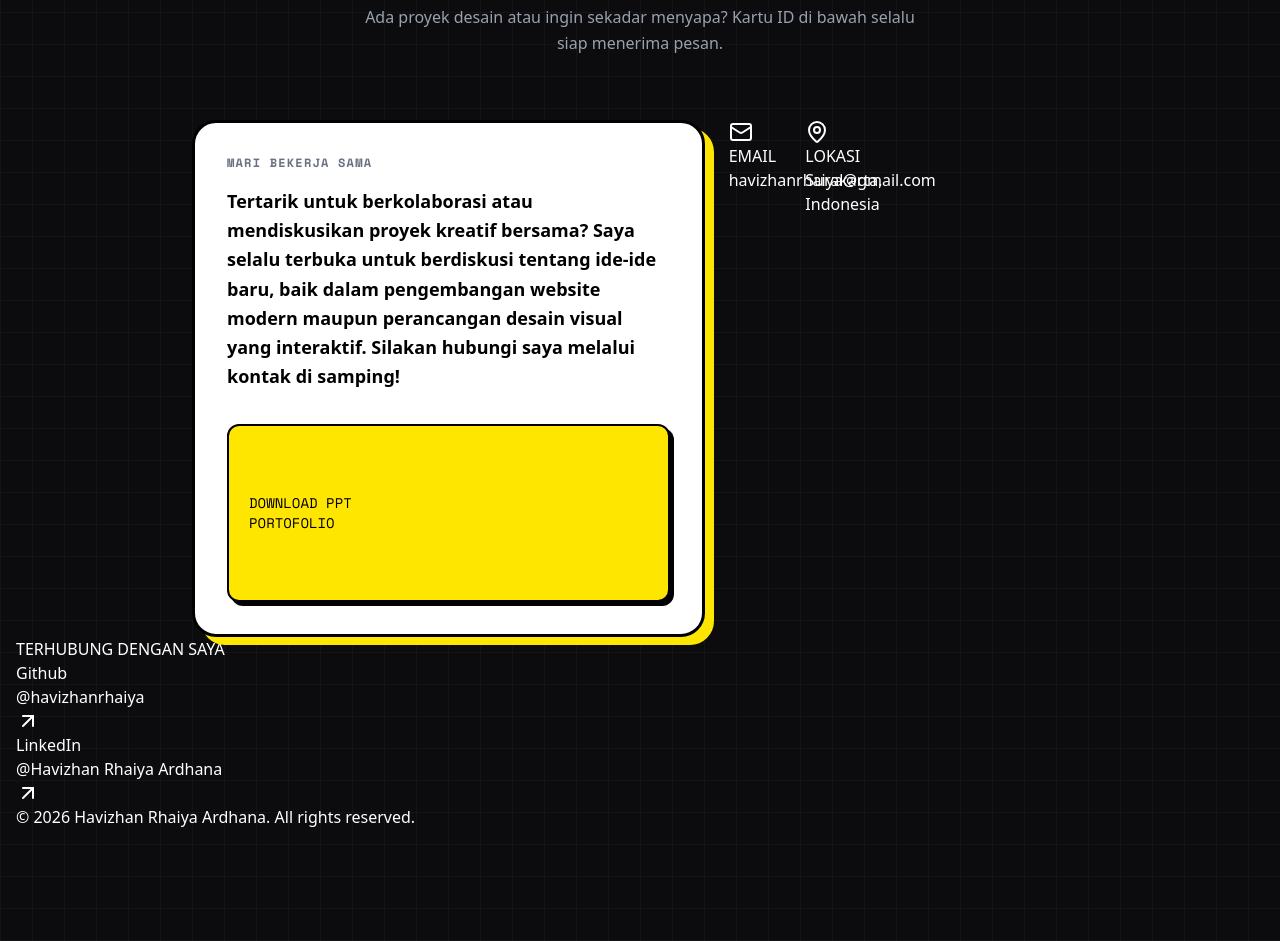
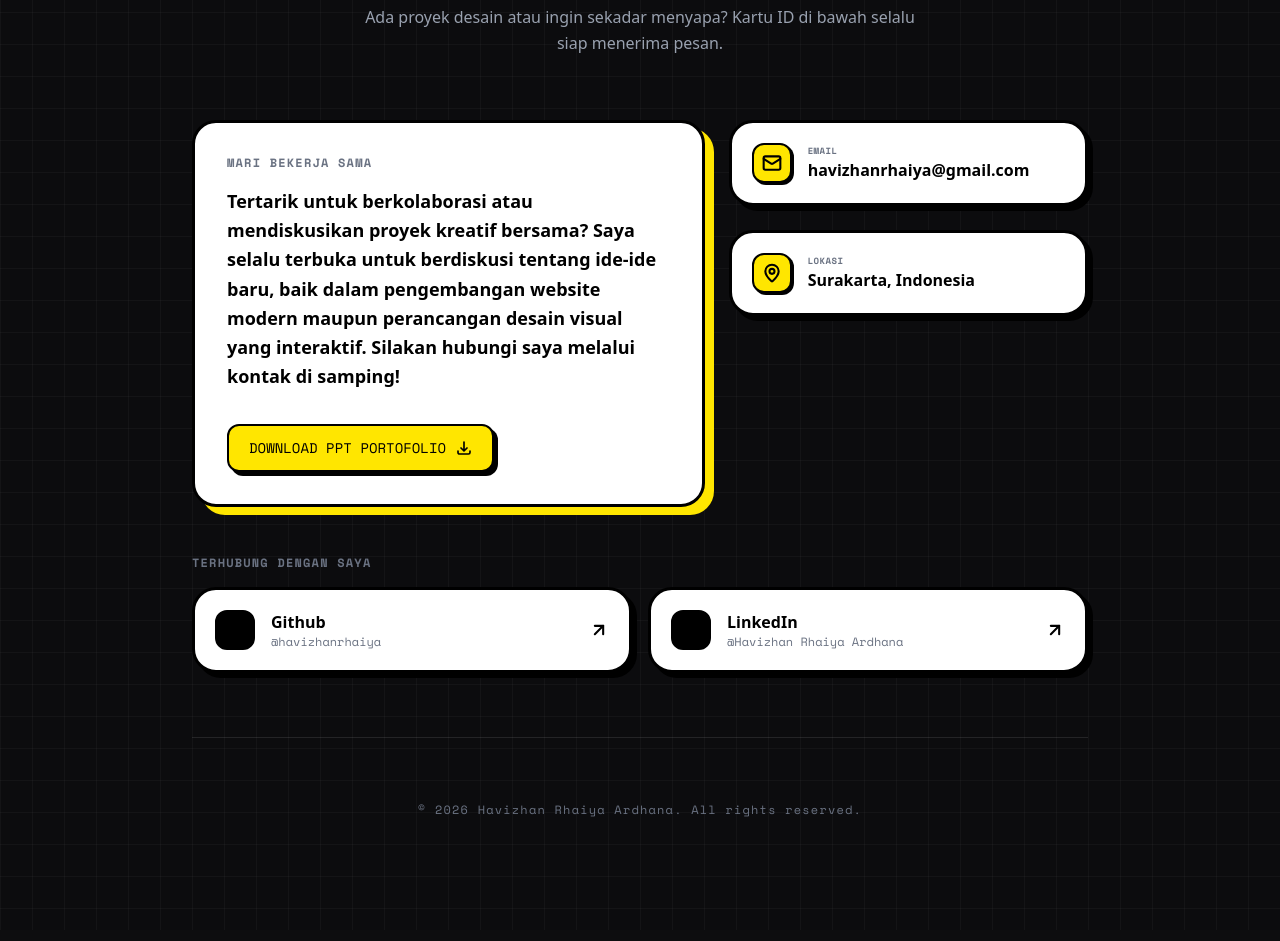
Before and after one commit to Havizhan/havizhan-portfolio, a Next.js app: page / in a window 1280 px wide. Shown: the part 3700-4641 px from the top of the page. Built offline with nearby package versions, Linux system fonts and the light colour scheme.

Commit message:
Add contact finish

```diff
--- a/components/Contact.tsx
+++ b/components/Contact.tsx
@@ -65,91 +65,104 @@ export default function Contact() {
                                 <span>
                                     Download PPT Portofolio
                                 </span>
-                                <svg>
-                                    <path />
+                                <svg className="w-4 h-4 transition-transform group-hover:translate-y-0.5" fill="none" stroke="currentColor" strokeWidth="2.5" viewBox="0 0 24 24">
+                                    <path strokeLinecap="round" strokeLinejoin="round" d="M3 16.5v2.25A2.25 2.25 0 0 0 5.25 21h13.5A2.25 2.25 0 0 0 21 18.75V16.5M16.5 12 12 16.5m0 0L7.5 12m4.5 4.5V3" />
                                 </svg>
                             </a>
                         </div>
                     </div>
 
                     {/* Kartu Kanan: Email & Lokasi */}
-                    <div>
-                        <div>
-                            <Mail />
+                    <div className="md:col-span-5 flex flex-col gap-6">
+
+                        {/* Mail Card */}
+                        <div className="bg-white text-black border-[3px] border-black rounded-[24px] p-5 flex items-center gap-4 shadow-[5px_5px_0px_rgba(0,0,0,1)]">
+                            <div className="w-10 h-10 shrink-0 bg-[#ffe600] border-2 border-black rounded-xl flex items-center justify-center text-black shadow-[2px_2px_0px_rgba(0,0,0,1)]">
+                                <Mail className="w-5 h-5" strokeWidth={2.5} />
                             </div>
-                        <div>
-                            <p>
+                            <div className="overflow-hidden">
+                                <p className="text-gray-500 font-mono text-[9px] uppercase font-bold tracking-wider">
                                     EMAIL
                                 </p>
-                            <a href="">havizhanrhaiya@gmail.com</a>
+                                <a href="mailto:havizhanrhaiya@gmail.com" className="font-bold text-sm sm:text-base hover:underline block truncate select-all">havizhanrhaiya@gmail.com</a>
                             </div>
                         </div>
 
                         {/* Lokasi Card */}
-                    <div>
-                        <div>
-                            <MapPin />
+                        <div className="bg-white text-black border-[3px] border-black rounded-[24px] p-5 flex items-center gap-4 shadow-[5px_5px_0px_rgba(0,0,0,1)]">
+                            <div className="w-10 h-10 shrink-0 bg-[#ffe600] border-2 border-black rounded-xl flex items-center justify-center text-black shadow-[2px_2px_0px_rgba(0,0,0,1)]">
+                                <MapPin className="w-5 h-5" strokeWidth={2.5} />
                             </div>
-                        <div>
-                            <p>
+                            <div className="overflow-hidden">
+                                <p className="text-gray-500 font-mono text-[9px] uppercase font-bold tracking-wider">
                                     LOKASI
                                 </p>
-                            <p>
-                                Surakarta, Indonesia
-                            </p>
+                                <a href="mailto:havizhanrhaiya@gmail.com" className="font-bold text-sm sm:text-base hover:underline block truncate select-all">Surakarta, Indonesia</a>
                             </div>
                         </div>
                     </div>
                 </div>
 
                 {/* Bagian Bawah */}
-            <div>
-                <p>
+                <div className="w-full max-w-4xl mx-auto mt-12 flex flex-col items-stretch">
+                    <p className="text-gray-500 font-mono font-bold text-xs uppercase tracking-widest mb-4">
                         TERHUBUNG DENGAN SAYA
                     </p>
-                <div>
+                    <div className="grid grid-cols-1 sm:grid-cols-2 gap-4">
 
                         {/* GITHUB CARD */}
-                    <a href="">
-                        <div>
-                            <div>
-                                {/* <GithubIcon /> */}
+                        <a
+                            href="https://github.com/Havizhan"
+                            target="_blank"
+                            rel="noopener noreferrer"
+                            className="bg-white text-black border-[3px] border-black rounded-[24px] p-5 flex items-center justify-between shadow-[5px_5px_0px_rgba(0,0,0,1)] hover:bg-gray-50 transition-all group"
+                        >
+                            <div className="flex items-center gap-4">
+                                <div className="w-10 h-10 shrink-0 bg-black text-white border-2 border-black rounded-xl flex items-center justify-center">
+                                    <GithubIcon className="w-5 h-5" />
                                 </div>
                                 <div>
-                                <p>
+                                    <p className="font-bold text-sm sm:text-base">
                                         Github
                                     </p>
-                                <p>
+                                    <p className="text-gray-500 text-xs font-mono">
                                         @havizhanrhaiya
                                     </p>
                                 </div>
                             </div>
-                        <ArrowUpRight />
+                            <ArrowUpRight className="w-5 h-5 text-black shrink-0 transition-transform group-hover:translate-x-1 group-hover:-translate-y-1" strokeWidth={2.5} />
                         </a>
 
                         {/* LINKEDIN CARD */}
-                    <a href="">
-                        <div>
-                            <div>
-                                {/* <LinkedinIcon /> */}
+                        <a
+                            href="linkedin.com/in/havizhan-rhaiya-ardhana-931179296"
+                            target="_blank"
+                            rel="noopener noreferrer"
+                            className="bg-white text-black border-[3px] border-black rounded-[24px] p-5 flex items-center justify-between shadow-[5px_5px_0px_rgba(0,0,0,1)] hover:bg-gray-50 transition-all group"
+                        >
+                            <div className="flex items-center gap-4">
+                                <div className="w-10 h-10 shrink-0 bg-black text-white border-2 border-black rounded-xl flex items-center justify-center">
+                                    <LinkedinIcon className="w-5 h-5" />
                                 </div>
                                 <div>
-                                <p>
+                                    <p className="font-bold text-sm sm:text-base">
                                         LinkedIn
                                     </p>
-                                <p>
+                                    <p className="text-gray-500 text-xs font-mono">
                                         @Havizhan Rhaiya Ardhana
                                     </p>
                                 </div>
                             </div>
-                        <ArrowUpRight />
+                            <ArrowUpRight className="w-5 h-5 text-black shrink-0 transition-transform group-hover:translate-x-1 group-hover:-translate-y-1" strokeWidth={2.5} />
                         </a>
                     </div>
                 </div>
 
                 {/* Footer */}
-            <div>
-                <p>
+                <div className="w-full max-w-4xl mx-auto h-[1px] bg-white/10 my-16" />
+
+                {/* Copyright */}
+                <p className="text-center text-gray-500 text-xs font-mono tracking-widest select-none">
                     © 2026 Havizhan Rhaiya Ardhana. All rights reserved.
                 </p>
             </div>
```
Lines whose indentation alone changed are shown as unchanged.
